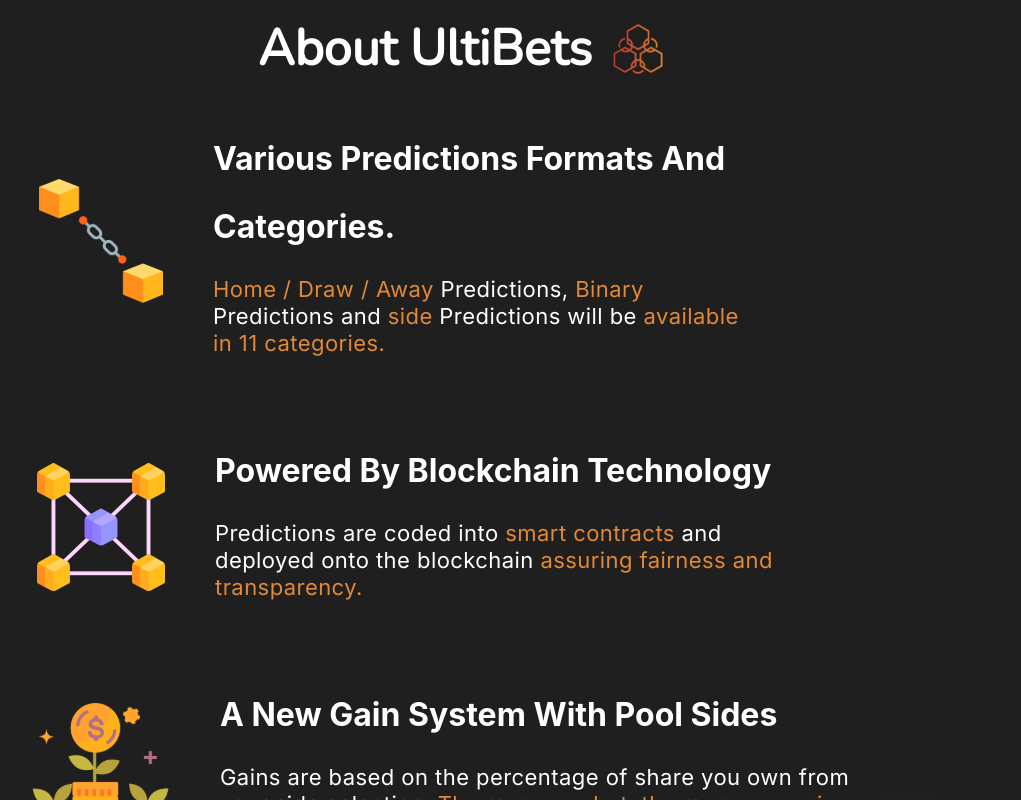
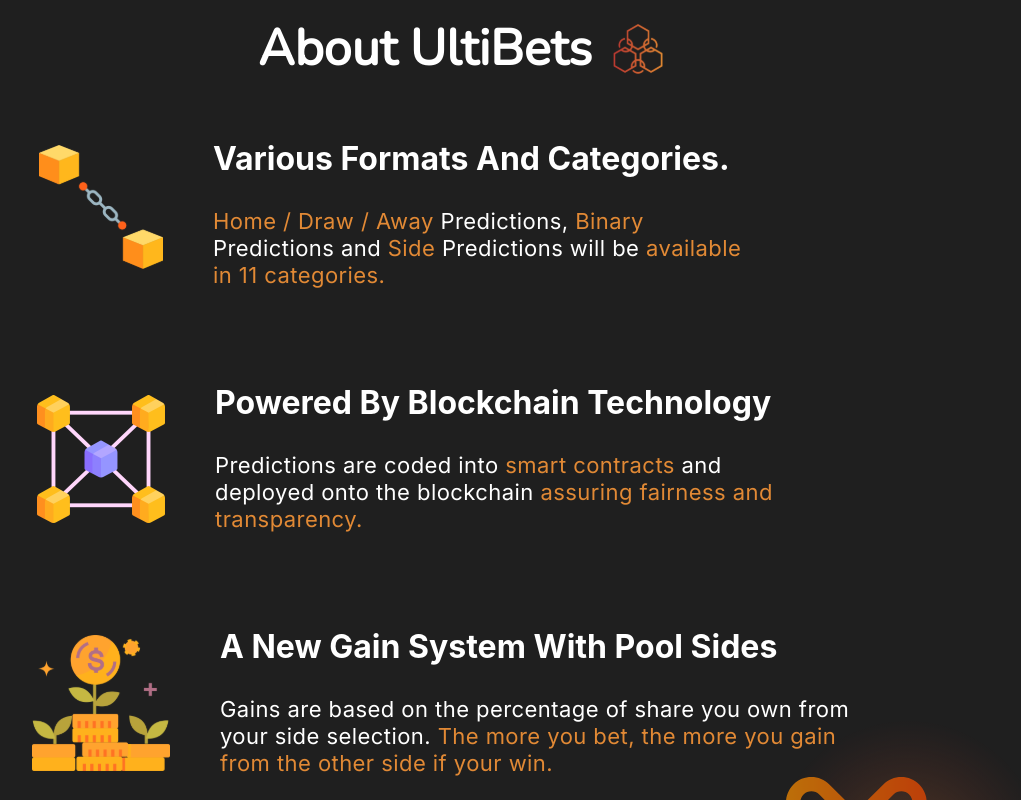
Before and after one commit to leopard930418/ultibets_landing, a Next.js app: page / in a window 1280 px wide. Shown: the part 1580-2380 px from the top of the page, without its empty margins (214-1235 px from the left). Built offline with nearby package versions, Linux system fonts and the light colour scheme.

Commit message:
10th commit

```diff
--- a/components/About/About.tsx
+++ b/components/About/About.tsx
@@ -102,7 +102,7 @@
                 textTransform={"capitalize"}
                 color={"#FFFFFF"}
               >
-                Various Predictions Formats and Categories.
+                Various Formats and Categories.
               </Text>
               <Flex
                 justifyContent={"center"}
@@ -130,7 +130,7 @@
                   </Text>
                   &nbsp; Predictions and
                   <Text as={"span"} color={"#E18935"}>
-                    &nbsp;side
+                    &nbsp;Side
                   </Text>
                   &nbsp;Predictions will be
                   <Text as={"span"} color={"#E18935"}>
@@ -345,7 +345,7 @@
               textTransform={"capitalize"}
               color={"#FFFFFF"}
             >
-              Various Predictions Formats and Categories.
+              Various Formats and Categories.
             </Text>
             <Flex
               // justifyContent={'center'}
@@ -374,7 +374,7 @@
                 </Text>
                 &nbsp; Predictions and
                 <Text as={"span"} color={"#E18935"}>
-                  &nbsp;side
+                  &nbsp;Side
                 </Text>
                 &nbsp;Predictions will be
                 <Text as={"span"} color={"#E18935"}>
```
